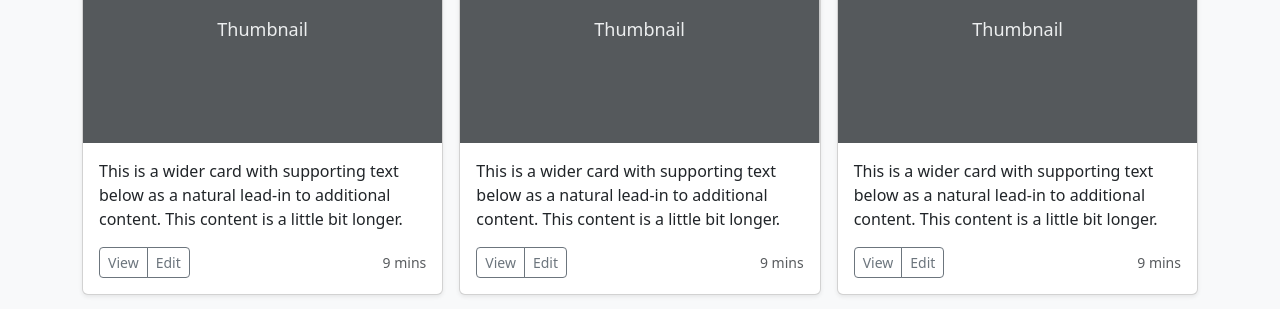
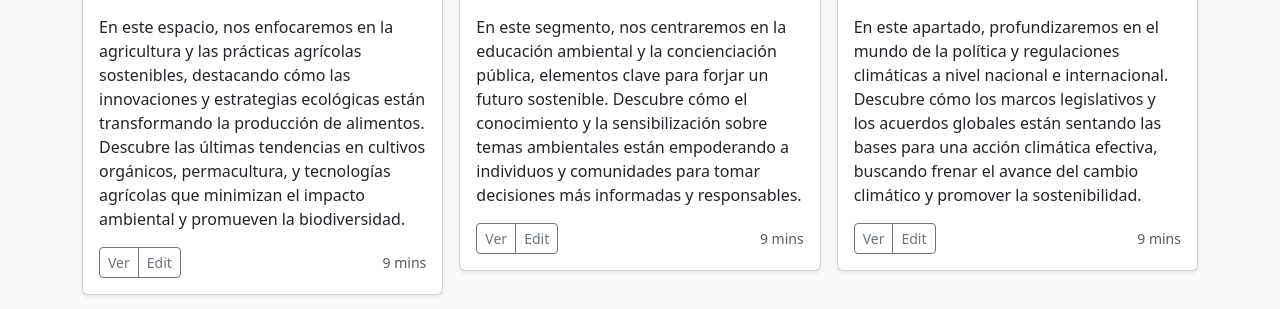
Before and after one commit to EdsonCuevas/Ecomania-Blogweb, a PHP site: page /ecomania-blogweb/news.php in a window 1280 px wide. Shown: the part 1444-1753 px from the top of the page. Run offline with PHP 8.4, Linux system fonts and the light colour scheme; some libraries are stand-ins or nearby versions.

Commit message:
Agregué informacion en el apartado de Noticias al igual que imagenes, traducciones y cambié el pie de pagina al bueno

```diff
--- a/app/pages/news.php
+++ b/app/pages/news.php
@@ -95,9 +95,9 @@
       </div>
 
       <ul class="nav col-12 col-md-auto mb-2 justify-content-center mb-md-0">
-        <li><a href="<?=ROOT?>/home" class="nav-link px-2">Home</a></li>
-        <li><a href="<?=ROOT?>/news" class="nav-link px-2 link-secondary">News</a></li>
-        <li><a href="<?=ROOT?>/about" class="nav-link px-2">About</a></li>
+        <li><a href="<?=ROOT?>/home" class="nav-link px-2">Inicio</a></li>
+        <li><a href="<?=ROOT?>/news" class="nav-link px-2 link-secondary">Noticias</a></li>
+        <li><a href="<?=ROOT?>/about" class="nav-link px-2">Sobre Nosotros</a></li>
       </ul>
 
       <div class="col-md-3 text-end" style="padding-right: 30px;">
@@ -113,8 +113,8 @@
   <section class="py-5 text-center container">
     <div class="row py-lg-5">
       <div class="col-lg-6 col-md-8 mx-auto">
-        <h1 class="fw-light">News</h1>
-        <p class="lead text-body-secondary">Something short and leading about the collection below—its contents, the creator, etc. Make it short and sweet, but not too short so folks don’t simply skip over it entirely.</p>
+        <h1 class="fw-light">Noticias</h1>
+        <p class="lead text-body-secondary">En este apartado, encontrarás las noticias más destacables del momento sobre uno de los desafíos más apremiantes que enfrenta nuestro planeta: el cambio climático. Centrando nuestra atención en el Objetivo 13 de la Agenda 2030 de la ONU, "Acción por el Clima", nos proponemos explorar cómo este fenómeno global, acelerado por actividades humanas como la quema de combustibles fósiles y la deforestación, está impactando de manera significativa a México y al mundoy.</p>
         <p>
           <a href="#" class="btn btn-primary my-2">Main call to action</a>
           <a href="#" class="btn btn-secondary my-2">Secondary action</a>
@@ -129,12 +129,12 @@
       <div class="row row-cols-1 row-cols-sm-2 row-cols-md-3 g-3">
         <div class="col">
           <div class="card shadow-sm">
-            <svg class="bd-placeholder-img card-img-top" width="100%" height="225" xmlns="http://www.w3.org/2000/svg" role="img" aria-label="Placeholder: Thumbnail" preserveAspectRatio="xMidYMid slice" focusable="false"><title>Placeholder</title><rect width="100%" height="100%" fill="#55595c"/><text x="50%" y="50%" fill="#eceeef" dy=".3em">Thumbnail</text></svg>
+          <img src="<?=ROOT?>/../public/assets/imgs/GEI2.jpg" alt="" width="420" height="200" style="padding-left: 0px; object-fit: cover;";">
             <div class="card-body">
-              <p class="card-text">This is a wider card with supporting text below as a natural lead-in to additional content. This content is a little bit longer.</p>
+              <p class="card-text">En este apartado, descubrirás las noticias más impactantes sobre el cambio climático, enfocándonos en el papel crucial que juegan los gases de efecto invernadero en el calentamiento global. Analizaremos sus causas, efectos, y cómo podemos todos contribuir a su reducción.</p>
               <div class="d-flex justify-content-between align-items-center">
                 <div class="btn-group">
-                  <button type="button" class="btn btn-sm btn-outline-secondary">View</button>
+                  <button type="button" class="btn btn-sm btn-outline-secondary">Ver</button>
                   <button type="button" class="btn btn-sm btn-outline-secondary">Edit</button>
                 </div>
                 <small class="text-body-secondary">9 mins</small>
@@ -144,12 +144,12 @@
         </div>
         <div class="col">
           <div class="card shadow-sm">
-            <svg class="bd-placeholder-img card-img-top" width="100%" height="225" xmlns="http://www.w3.org/2000/svg" role="img" aria-label="Placeholder: Thumbnail" preserveAspectRatio="xMidYMid slice" focusable="false"><title>Placeholder</title><rect width="100%" height="100%" fill="#55595c"/><text x="50%" y="50%" fill="#eceeef" dy=".3em">Thumbnail</text></svg>
+          <img src="<?=ROOT?>/../public/assets/imgs/EnergiaRen.jpg" alt="" width="420" height="200" style="padding-left: 0px; object-fit: cover;";">
             <div class="card-body">
-              <p class="card-text">This is a wider card with supporting text below as a natural lead-in to additional content. This content is a little bit longer.</p>
+              <p class="card-text">En este apartado, exploraremos las últimas tendencias en energías renovables y la transición energética. Descubre cómo la innovación en solar, eólica, hidroeléctrica, y otras tecnologías limpias está pavimentando el camino hacia un futuro sostenible.</p>
               <div class="d-flex justify-content-between align-items-center">
                 <div class="btn-group">
-                  <button type="button" class="btn btn-sm btn-outline-secondary">View</button>
+                  <button type="button" class="btn btn-sm btn-outline-secondary">Ver</button>
                   <button type="button" class="btn btn-sm btn-outline-secondary">Edit</button>
                 </div>
                 <small class="text-body-secondary">9 mins</small>
@@ -159,12 +159,12 @@
         </div>
         <div class="col">
           <div class="card shadow-sm">
-            <svg class="bd-placeholder-img card-img-top" width="100%" height="225" xmlns="http://www.w3.org/2000/svg" role="img" aria-label="Placeholder: Thumbnail" preserveAspectRatio="xMidYMid slice" focusable="false"><title>Placeholder</title><rect width="100%" height="100%" fill="#55595c"/><text x="50%" y="50%" fill="#eceeef" dy=".3em">Thumbnail</text></svg>
+          <img src="<?=ROOT?>/../public/assets/imgs/biodiversidad.jpg" alt="" width="420" height="200" style="padding-left: 0px; object-fit: cover;";">
             <div class="card-body">
-              <p class="card-text">This is a wider card with supporting text below as a natural lead-in to additional content. This content is a little bit longer.</p>
+              <p class="card-text">En este apartado, nos adentraremos en las historias más inspiradoras de conservación de ecosistemas y protección de la biodiversidad. A través de relatos sobre esfuerzos globales y locales, veremos cómo la acción humana puede marcar una diferencia positiva en el mantenimiento de la riqueza natural de nuestro planeta.</p>
               <div class="d-flex justify-content-between align-items-center">
                 <div class="btn-group">
-                  <button type="button" class="btn btn-sm btn-outline-secondary">View</button>
+                  <button type="button" class="btn btn-sm btn-outline-secondary">Ver</button>
                   <button type="button" class="btn btn-sm btn-outline-secondary">Edit</button>
                 </div>
                 <small class="text-body-secondary">9 mins</small>
@@ -175,12 +175,12 @@
 
         <div class="col">
           <div class="card shadow-sm">
-            <svg class="bd-placeholder-img card-img-top" width="100%" height="225" xmlns="http://www.w3.org/2000/svg" role="img" aria-label="Placeholder: Thumbnail" preserveAspectRatio="xMidYMid slice" focusable="false"><title>Placeholder</title><rect width="100%" height="100%" fill="#55595c"/><text x="50%" y="50%" fill="#eceeef" dy=".3em">Thumbnail</text></svg>
+          <img src="<?=ROOT?>/../public/assets/imgs/Agricultura-sostenible.jpg" alt="" width="420" height="200" style="padding-left: 0px; object-fit: cover;";">
             <div class="card-body">
-              <p class="card-text">This is a wider card with supporting text below as a natural lead-in to additional content. This content is a little bit longer.</p>
+              <p class="card-text">En este espacio, nos enfocaremos en la agricultura y las prácticas agrícolas sostenibles, destacando cómo las innovaciones y estrategias ecológicas están transformando la producción de alimentos. Descubre las últimas tendencias en cultivos orgánicos, permacultura, y tecnologías agrícolas que minimizan el impacto ambiental y promueven la biodiversidad.</p>
               <div class="d-flex justify-content-between align-items-center">
                 <div class="btn-group">
-                  <button type="button" class="btn btn-sm btn-outline-secondary">View</button>
+                  <button type="button" class="btn btn-sm btn-outline-secondary">Ver</button>
                   <button type="button" class="btn btn-sm btn-outline-secondary">Edit</button>
                 </div>
                 <small class="text-body-secondary">9 mins</small>
@@ -190,12 +190,12 @@
         </div>
         <div class="col">
           <div class="card shadow-sm">
-            <svg class="bd-placeholder-img card-img-top" width="100%" height="225" xmlns="http://www.w3.org/2000/svg" role="img" aria-label="Placeholder: Thumbnail" preserveAspectRatio="xMidYMid slice" focusable="false"><title>Placeholder</title><rect width="100%" height="100%" fill="#55595c"/><text x="50%" y="50%" fill="#eceeef" dy=".3em">Thumbnail</text></svg>
+          <img src="<?=ROOT?>/../public/assets/imgs/EAM.jpg" alt="" width="420" height="200" style="padding-left: 0px; object-fit: cover;";">
             <div class="card-body">
-              <p class="card-text">This is a wider card with supporting text below as a natural lead-in to additional content. This content is a little bit longer.</p>
+              <p class="card-text">En este segmento, nos centraremos en la educación ambiental y la concienciación pública, elementos clave para forjar un futuro sostenible. Descubre cómo el conocimiento y la sensibilización sobre temas ambientales están empoderando a individuos y comunidades para tomar decisiones más informadas y responsables.</p>
               <div class="d-flex justify-content-between align-items-center">
                 <div class="btn-group">
-                  <button type="button" class="btn btn-sm btn-outline-secondary">View</button>
+                  <button type="button" class="btn btn-sm btn-outline-secondary">Ver</button>
                   <button type="button" class="btn btn-sm btn-outline-secondary">Edit</button>
                 </div>
                 <small class="text-body-secondary">9 mins</small>
@@ -205,12 +205,12 @@
         </div>
         <div class="col">
           <div class="card shadow-sm">
-            <svg class="bd-placeholder-img card-img-top" width="100%" height="225" xmlns="http://www.w3.org/2000/svg" role="img" aria-label="Placeholder: Thumbnail" preserveAspectRatio="xMidYMid slice" focusable="false"><title>Placeholder</title><rect width="100%" height="100%" fill="#55595c"/><text x="50%" y="50%" fill="#eceeef" dy=".3em">Thumbnail</text></svg>
+          <img src="<?=ROOT?>/../public/assets/imgs/politicas.jpg" alt="" width="420" height="200" style="padding-left: 0px; object-fit: cover;";">
             <div class="card-body">
-              <p class="card-text">This is a wider card with supporting text below as a natural lead-in to additional content. This content is a little bit longer.</p>
+              <p class="card-text">En este apartado, profundizaremos en el mundo de la política y regulaciones climáticas a nivel nacional e internacional. Descubre cómo los marcos legislativos y los acuerdos globales están sentando las bases para una acción climática efectiva, buscando frenar el avance del cambio climático y promover la sostenibilidad.</p>
               <div class="d-flex justify-content-between align-items-center">
                 <div class="btn-group">
-                  <button type="button" class="btn btn-sm btn-outline-secondary">View</button>
+                  <button type="button" class="btn btn-sm btn-outline-secondary">Ver</button>
                   <button type="button" class="btn btn-sm btn-outline-secondary">Edit</button>
                 </div>
                 <small class="text-body-secondary">9 mins</small>
@@ -221,12 +221,12 @@
 
         <div class="col">
           <div class="card shadow-sm">
-            <svg class="bd-placeholder-img card-img-top" width="100%" height="225" xmlns="http://www.w3.org/2000/svg" role="img" aria-label="Placeholder: Thumbnail" preserveAspectRatio="xMidYMid slice" focusable="false"><title>Placeholder</title><rect width="100%" height="100%" fill="#55595c"/><text x="50%" y="50%" fill="#eceeef" dy=".3em">Thumbnail</text></svg>
+          <img src="<?=ROOT?>/../public/assets/imgs/movilidad-urbana.png" alt="" width="420" height="200" style="padding-left: 0px; object-fit: cover;";">
             <div class="card-body">
-              <p class="card-text">This is a wider card with supporting text below as a natural lead-in to additional content. This content is a little bit longer.</p>
+              <p class="card-text">En este apartado, profundizaremos en el mundo de la política y regulaciones climáticas a nivel nacional e internacional. Descubre cómo los marcos legislativos y los acuerdos globales están sentando las bases para una acción climática efectiva, buscando frenar el avance del cambio climático y promover la sostenibilidad.</p>
               <div class="d-flex justify-content-between align-items-center">
                 <div class="btn-group">
-                  <button type="button" class="btn btn-sm btn-outline-secondary">View</button>
+                  <button type="button" class="btn btn-sm btn-outline-secondary">Ver</button>
                   <button type="button" class="btn btn-sm btn-outline-secondary">Edit</button>
                 </div>
                 <small class="text-body-secondary">9 mins</small>
@@ -236,12 +236,12 @@
         </div>
         <div class="col">
           <div class="card shadow-sm">
-            <svg class="bd-placeholder-img card-img-top" width="100%" height="225" xmlns="http://www.w3.org/2000/svg" role="img" aria-label="Placeholder: Thumbnail" preserveAspectRatio="xMidYMid slice" focusable="false"><title>Placeholder</title><rect width="100%" height="100%" fill="#55595c"/><text x="50%" y="50%" fill="#eceeef" dy=".3em">Thumbnail</text></svg>
+          <img src="<?=ROOT?>/../public/assets/imgs/aguaSOS.jpg" alt="" width="420" height="200" style="padding-left: 0px; object-fit: cover;";">
             <div class="card-body">
-              <p class="card-text">This is a wider card with supporting text below as a natural lead-in to additional content. This content is a little bit longer.</p>
+              <p class="card-text">En este apartado, nos sumergiremos en la gestión sostenible de recursos hídricos, un tema crucial para garantizar la supervivencia y prosperidad de nuestro planeta. Exploraremos estrategias y tecnologías avanzadas dedicadas a preservar, limpiar y utilizar de manera eficiente el agua, nuestro recurso natural más valioso.</p>
               <div class="d-flex justify-content-between align-items-center">
                 <div class="btn-group">
-                  <button type="button" class="btn btn-sm btn-outline-secondary">View</button>
+                  <button type="button" class="btn btn-sm btn-outline-secondary">Ver</button>
                   <button type="button" class="btn btn-sm btn-outline-secondary">Edit</button>
                 </div>
                 <small class="text-body-secondary">9 mins</small>
@@ -251,12 +251,12 @@
         </div>
         <div class="col">
           <div class="card shadow-sm">
-            <svg class="bd-placeholder-img card-img-top" width="100%" height="225" xmlns="http://www.w3.org/2000/svg" role="img" aria-label="Placeholder: Thumbnail" preserveAspectRatio="xMidYMid slice" focusable="false"><title>Placeholder</title><rect width="100%" height="100%" fill="#55595c"/><text x="50%" y="50%" fill="#eceeef" dy=".3em">Thumbnail</text></svg>
+          <img src="<?=ROOT?>/../public/assets/imgs/justiciaCLIM.jpg" alt="" width="420" height="200" style="padding-left: 0px; object-fit: cover;";">
             <div class="card-body">
-              <p class="card-text">This is a wider card with supporting text below as a natural lead-in to additional content. This content is a little bit longer.</p>
+              <p class="card-text">En este apartado, nos enfocaremos en la justicia climática y la equidad en la mitigación y adaptación al cambio climático. Descubre cómo las iniciativas globales buscan no solo combatir los efectos del cambio climático, sino también asegurar que las soluciones sean inclusivas y equitativas para todas las comunidades, especialmente aquellas más vulnerables.</p>
               <div class="d-flex justify-content-between align-items-center">
                 <div class="btn-group">
-                  <button type="button" class="btn btn-sm btn-outline-secondary">View</button>
+                  <button type="button" class="btn btn-sm btn-outline-secondary">Ver</button>
                   <button type="button" class="btn btn-sm btn-outline-secondary">Edit</button>
                 </div>
                 <small class="text-body-secondary">9 mins</small>
@@ -271,8 +271,24 @@
 </main>
 
 <footer class="container text-body-secondary py-3">
-    <p class="float-end"><a href="#">Back to top</a></p>
-    <p>&copy; 2024 Company, Inc. &middot; <a href="#">Privacy</a> &middot; <a href="#">Terms</a></p>
+<div class="row">
+        <div class="col-lg-4">
+            <h5>Conócenos</h5>
+            <p><a href="#">Quiénes somos</a></p>
+            <p><a href="#">Noticias</a></p>
+        </div>
+        <div class="col-lg-4">
+            <h5>Términos y condiciones</h5>
+            <p><a href="#">Políticas de privacidad</a></p>
+            <p>&copy; 2024 Universidad de Colima, Inc. Ecomania</p>
+        </div>
+        <div class="col-lg-4">
+            <h5>Contactanos</h5>
+            <p>ucol@ucol.mx</p>
+            <p>Manzanillo, Colima</p>
+        </div>
+    </div>
+    <p class="float-end"><a href="#">Volver arriba</a></p>
   </footer>
 <script src="<?=ROOT?>/../public/assets/bootstrap/js/bootstrap.bundle.min.js"></script>
 
```
Also changed, not shown: app/pages/home.php (+42 -13 lines), public/assets/imgs/Agricultura-sostenible.jpg (added), public/assets/imgs/EAM.jpg (added), public/assets/imgs/EnergiaRen.jpg (added), public/assets/imgs/GEI2.jpg (added), public/assets/imgs/aguaSOS.jpg (added), public/assets/imgs/biodiversidad.jpg (added), public/assets/imgs/justiciaCLIM.jpg (added), public/assets/imgs/movilidad-urbana.png (added), public/assets/imgs/politicas.jpg (added).
